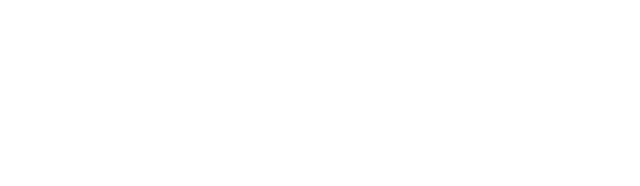
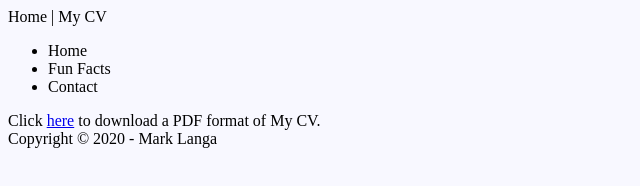
Before and after one commit to marklanga/cv, a plain HTML site: page index.html in a window 1280 px wide. Shown: the whole page, without its empty margins (0-640 px from the left). Drawn offline with Linux system fonts and the light colour scheme.

Commit message:
Third commit

```diff
--- a/css/main.css
+++ b/css/main.css
@@ -0,0 +1,3 @@
+body {
+    background-color: ghostwhite;
+}
--- a/index.html
+++ b/index.html
@@ -1,11 +1,37 @@
 <!DOCTYPE HTML>
 <html>
     <head>
+        <meta chartset="UTF-8"
         <title>Home | My CV</title>
+
+        <link href="css/main.css" rel="stylesheet" type="text/css">
     </head>
+
     <body>
-        <header></header>
-        <div></div>
-        <footer></footer>
+        <header>
+            <nav>
+                <ul class="nav_menu">
+                    <li>Home</li>
+                    <li>Fun Facts</li>
+                    <li>Contact</li>
+                </ul>
+            </nav>
+        </header>
+
+        <section>
+            <div></div>
+            <div></div>
+        </section>
+
+        <section>
+            <div></div>
+            <div></div>
+        </section>
+
+        <div>Click <a href="doc/langa-cv.pdf">here</a> to download a PDF format of My CV.</div>
+
+        <footer>
+            Copyright &copy; 2020 - Mark Langa
+        </footer>
     </body>
 </html>
```
Also changed, not shown: 1 other file.
